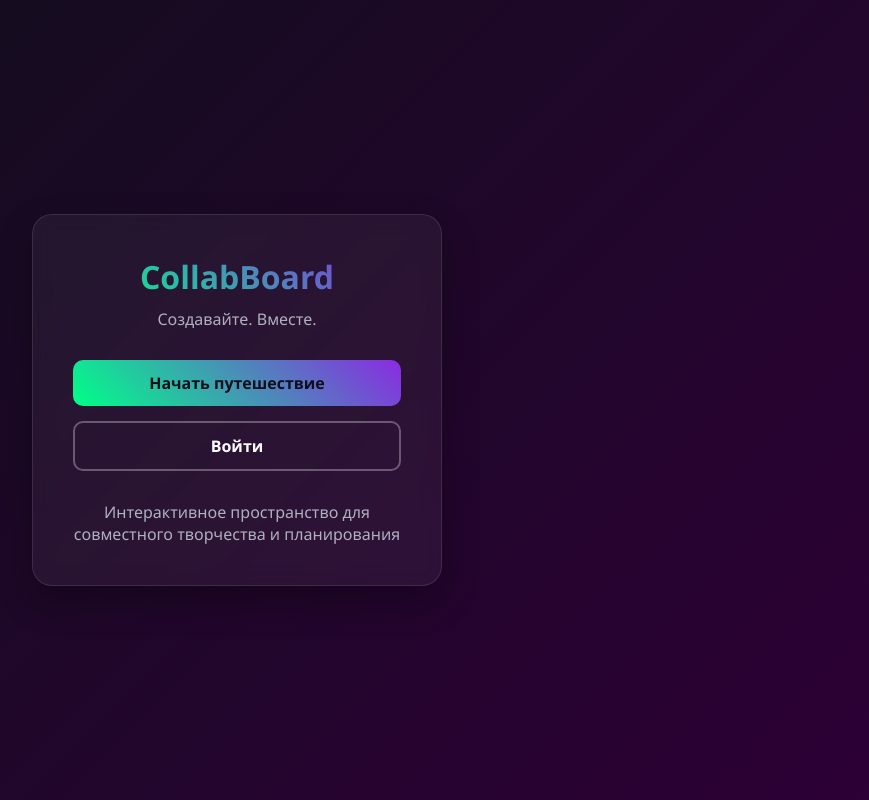
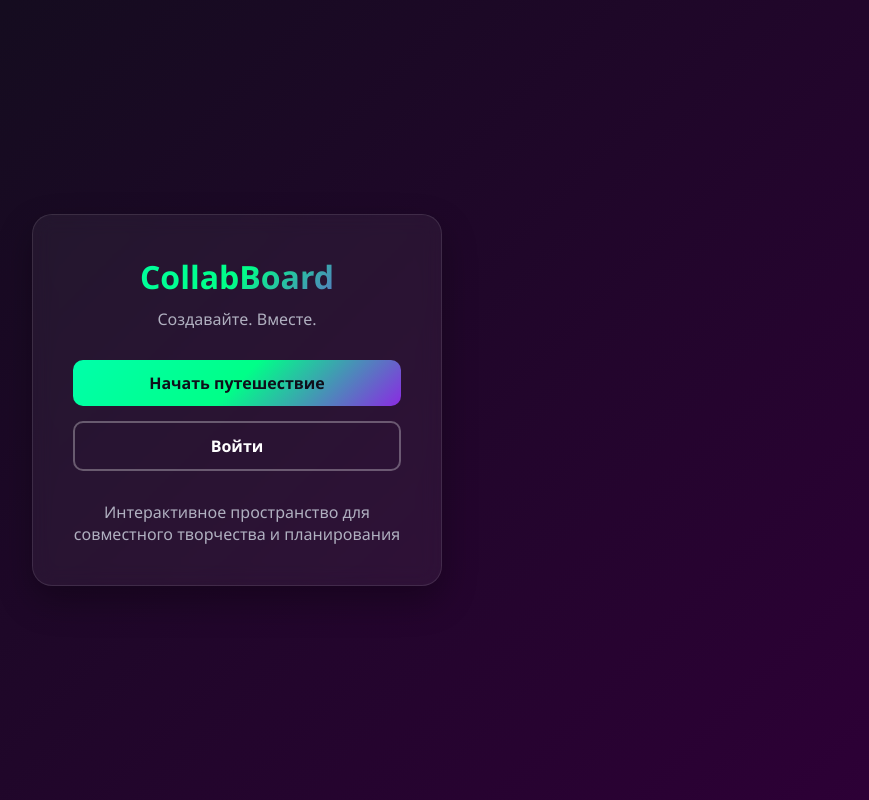
Before and after one commit to AniikX/collabboard, a website: page public/index.html in a window 1280 px wide. Shown: the whole page, without its empty margins (403-1272 px from the left). Drawn offline with Linux system fonts and the light colour scheme.

Commit message:
new_colors

```diff
--- a/public/styles/auth.css
+++ b/public/styles/auth.css
@@ -48,7 +48,7 @@ body {
 .auth-header h1 {
     font-size: 2rem;
     margin-bottom: 10px;
-    background: linear-gradient(45deg, var(--accent-neon), var(--accent-purple));
+    background: linear-gradient(135deg, #00ffaa, #00ff88, var(--accent-purple));
     -webkit-background-clip: text;
     -webkit-text-fill-color: transparent;
 }
@@ -117,7 +117,7 @@ body {
 }
 
 .auth-btn.primary {
-    background: linear-gradient(45deg, var(--accent-neon), var(--accent-purple));
+    background: linear-gradient(135deg, #00ffaa, #00ff88, var(--accent-purple));
     color: var(--bg-primary);
 }
 
```
